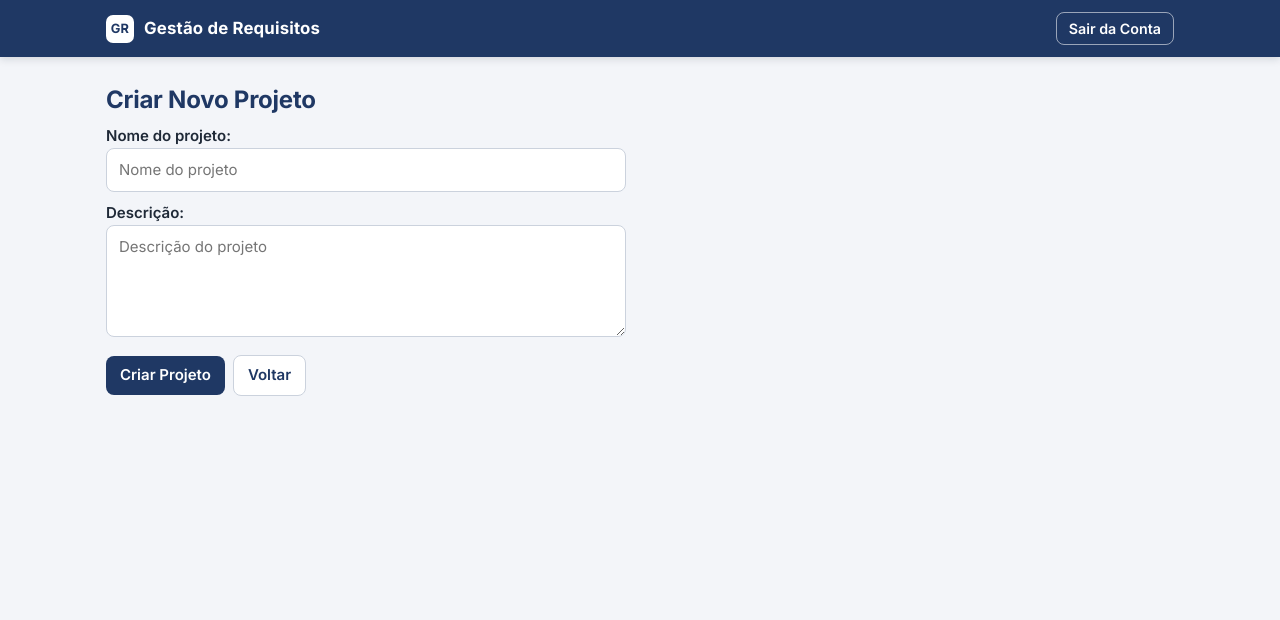
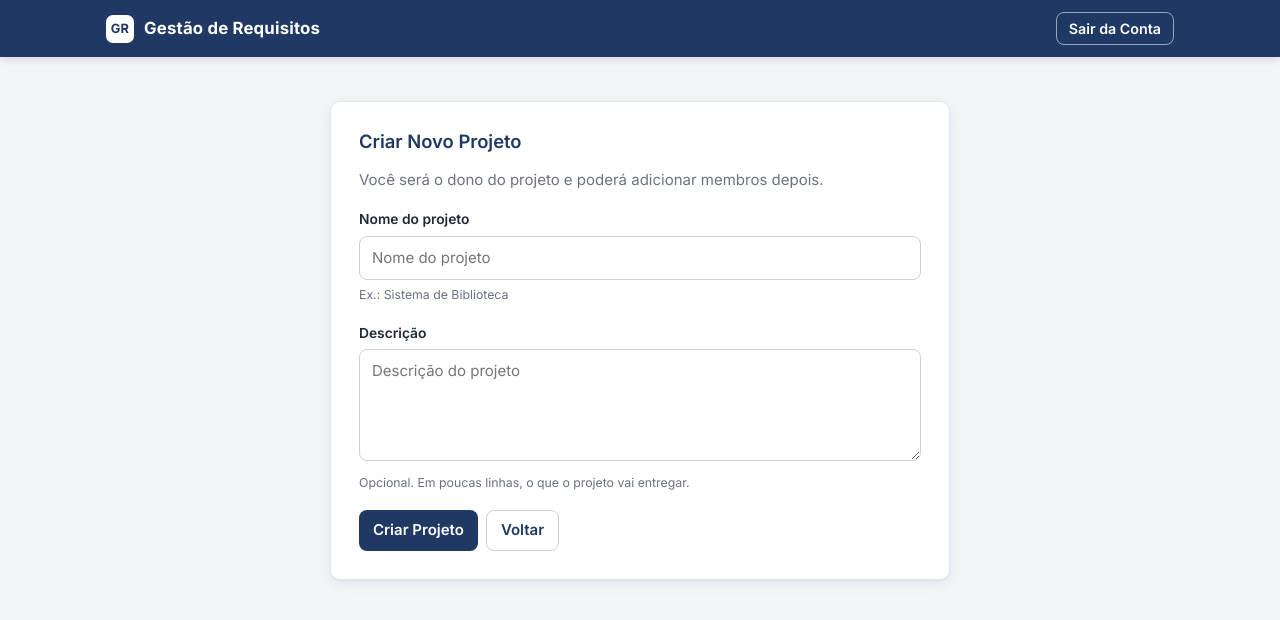
Before and after one commit to EngSoftware-26-2/Project_EngSoftware, a Django app: page /projetos/novo/ in a window 1280 px wide. Shown: the top 620 px of the page. Run offline with Django 5.2, Linux system fonts and the light colour scheme; a user stored in the database is signed in.

Commit message:
Dicas e erros embaixo do campo nos formulários de projeto, épico, membros e Product Backlog
- Criar e editar projeto, criar e editar épico, adicionar membro e
  criar/editar Product Backlog no mesmo padrão do cadastro: dica embaixo de
  cada campo, erro logo abaixo do próprio campo com borda vermelha e
  formulário com novalidate (mensagens do sistema, em português).
- Mensagens novas: nome do projeto obrigatório, e-mail do membro
  obrigatório e e-mail inválido.
- Formulários em cartão centralizado; no de membros, campo e botão lado a lado.
- 4 testes novos.

```diff
--- a/core/forms.py
+++ b/core/forms.py
@@ -138,6 +138,16 @@ class ProjetoForm(forms.ModelForm):
             )
         }
 
+        help_texts = {
+            "nome": "Ex.: Sistema de Biblioteca",
+            "descricao": "Opcional. Em poucas linhas, o que o projeto vai entregar.",
+        }
+
+        error_messages = {
+            "nome": {"required": "O nome do projeto é obrigatório.",
+                     "max_length": "O nome do projeto pode ter no máximo 200 caracteres."},
+        }
+
 # HU22 - Adicionar membros ao projeto
 
 class AdicionarMembroForm(forms.Form):
@@ -146,7 +156,10 @@ class AdicionarMembroForm(forms.Form):
         max_length=150,
         widget=forms.EmailInput(
             attrs={"placeholder": "usuario@exemplo.com"}
-        )
+        ),
+        help_text="A pessoa precisa já ter uma conta no sistema com este e-mail.",
+        error_messages={"required": "Informe o e-mail do membro.",
+                        "invalid": "Informe um e-mail válido."},
     )
 
     def clean_email(self):
@@ -159,6 +172,8 @@ class ProductBacklogForm(forms.ModelForm):
         model = ProductBacklog
         fields = ["descricao"]
         labels = {"descricao": "Descrição"}
+        widgets = {"descricao": forms.Textarea(attrs={"rows": 4})}
+        help_texts = {"descricao": "Opcional. Ex.: objetivo do produto e o que entra neste backlog."}
 
 
 # Formulários do CRUD de épicos (HU15, HU16; requisito 10) e de histórias de
@@ -169,6 +184,10 @@ class EpicoForm(forms.ModelForm):
         fields = ['titulo', 'descricao']
         widgets = {'descricao': forms.Textarea(attrs={'rows': 3})}
         error_messages = {'titulo': {'required': 'O nome do épico é obrigatório.'}}
+        help_texts = {
+            'titulo': 'Um tema que agrupa várias histórias. Ex.: Empréstimos',
+            'descricao': 'Opcional. O que as histórias deste épico têm em comum.',
+        }
 
 
 class HistoriaUsuarioForm(forms.ModelForm):
--- a/core/templates/core/base_site.html
+++ b/core/templates/core/base_site.html
@@ -185,6 +185,12 @@
     .lista-marcar label:hover { background: var(--azul-suave); }
     .lista-marcar input { width: 18px; height: 18px; flex: none; }
     .lista-marcar small { margin-left: auto; }
+    .form-membro { display: grid; grid-template-columns: minmax(0, 1fr) auto; gap: 0 10px; align-items: start; }
+    .form-membro .campo { margin-bottom: 4px; }
+    .form-membro input { max-width: none; }
+    .cartao-medio > .sub { margin-bottom: 18px; }
+    .form-membro button { margin-top: 29px; }
+    .form-membro .mensagem { grid-column: 1 / -1; }
     .helptext { display: block; color: var(--cinza); font-size: .85em; }
     fieldset { border: 1px solid var(--borda); border-radius: var(--raio); margin: 16px 0; padding: 8px 16px; background: #fff; }
     .vazio { color: var(--cinza); font-style: italic; }
--- a/core/templates/core/criar_projeto.html
+++ b/core/templates/core/criar_projeto.html
@@ -1,13 +1,18 @@
 {% extends "core/base_site.html" %}
+{% comment %} HU04 - Criar projeto, com dica embaixo de cada campo e erro logo abaixo dele. {% endcomment %}
 {% block titulo %}Criar Projeto{% endblock %}
-{% block cabecalho %}<div class="cabecalho"><h1>Criar Novo Projeto</h1></div>{% endblock %}
 {% block conteudo %}
-<form method="post">
-  {% csrf_token %}
-  {{ form.as_p }}
-  <div class="acoes">
-    <button type="submit">Criar Projeto</button>
-    <a class="botao secundario" href="{% url 'inicio' %}">Voltar</a>
-  </div>
-</form>
+<div class="cartao cartao-medio">
+  <h2>Criar Novo Projeto</h2>
+  <p class="sub">Você será o dono do projeto e poderá adicionar membros depois.</p>
+  <form method="post" novalidate>
+    {% csrf_token %}
+    {% include "core/_erros_gerais.html" %}
+    {% for campo in form %}{% include "core/_campo.html" %}{% endfor %}
+    <div class="botoes">
+      <button type="submit">Criar Projeto</button>
+      <a class="botao secundario" href="{% url 'inicio' %}">Voltar</a>
+    </div>
+  </form>
+</div>
 {% endblock %}
--- a/core/templates/core/membros_projeto.html
+++ b/core/templates/core/membros_projeto.html
@@ -11,9 +11,10 @@
 {% if projeto.dono_id == request.user.id %}
 <div class="cartao">
   <h3>Adicionar membro</h3>
-  <form method="post">
+  <form method="post" novalidate class="form-membro">
     {% csrf_token %}
-    {{ form.as_p }}
+    {% include "core/_erros_gerais.html" %}
+    {% include "core/_campo.html" with campo=form.email %}
     <button type="submit">Adicionar membro</button>
   </form>
 </div>
```
Also changed, not shown: core/templates/core/epico_form.html (+9 -4 lines), core/templates/core/formulario.html (+8 -3 lines), core/tests.py (+42 -0 lines).
